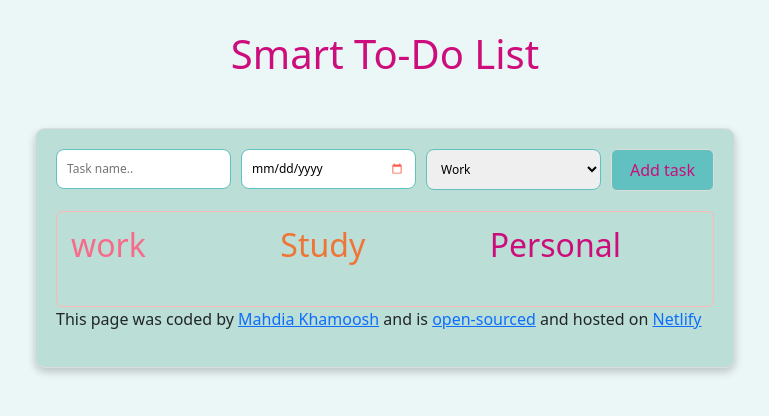
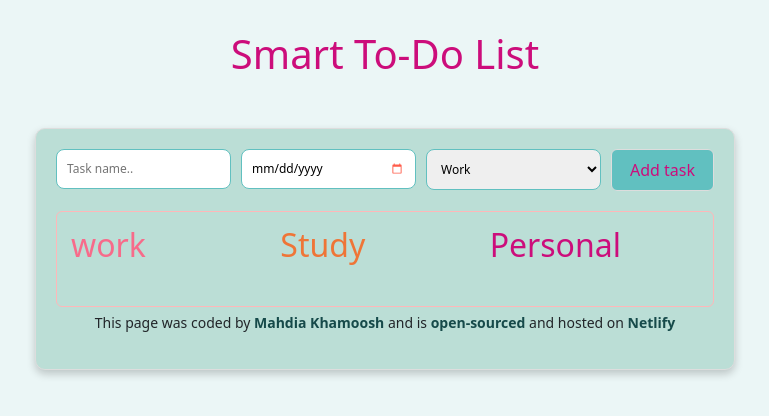
Before and after one commit to Mahdia-123/my-to-do-list, a plain HTML site: page index.html in a window 1280 px wide. Shown: the whole page, without its empty margins (255-1024 px from the left). Drawn offline with nearby package versions, Linux system fonts and the light colour scheme.

Commit message:
Update styles.css

```diff
--- a/src/styles.css
+++ b/src/styles.css
@@ -96,6 +96,21 @@ input[type="date"]::-webkit-calendar-picker-indicator {
   transition: transform all 0.03s ease-in-out;
   transform: scale(1.1);
 }
+footer {
+  font-size: 14px;
+  text-align: center;
+  margin-top: 5px;
+}
+footer a {
+  color: #164a4a;
+  font-weight: bold;
+  text-decoration: none;
+}
+footer a:hover {
+  text-decoration: underline #ef7537;
+  transition: all 300ms ease-in-out;
+  color: #ef7537;
+}
 @media (max-width: 960px) {
   .grid-3-columns {
     grid-template-columns: 1fr 1fr;
```
